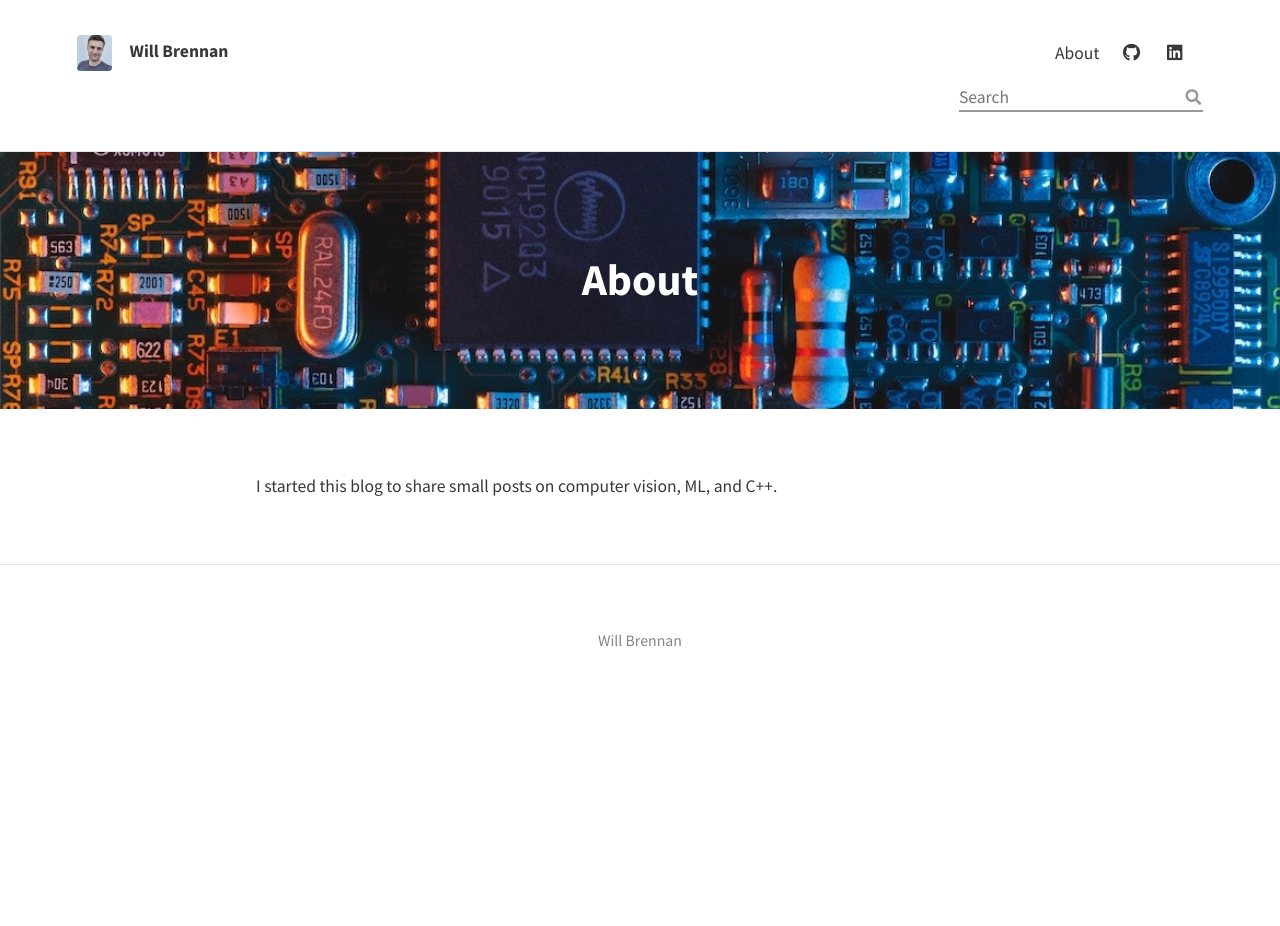
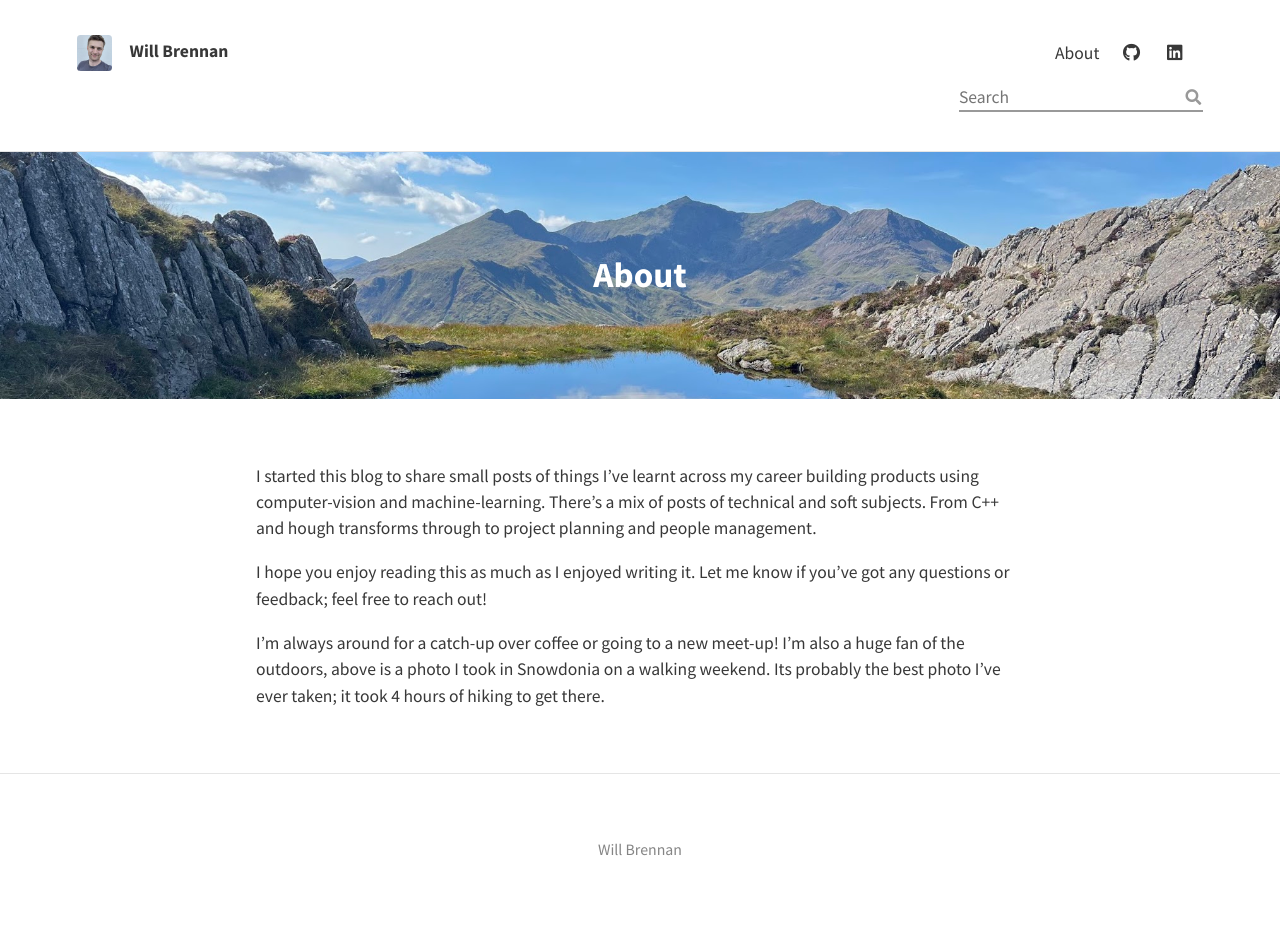
Before and after one commit to WillBrennan/blog, a Jekyll site: the page built from about.md, in a window 1280 px wide. Built offline with Jekyll 4.4.1, drawn with Linux system fonts in a browser that asks for light colours; nearby versions of some CDN libraries; before the commit the page ends 900 px from its top, so only the background shows below that.

Commit message:
updated about page

```diff
--- a/_config.yml
+++ b/_config.yml
@@ -13,9 +13,10 @@ theme_settings:
 
   # Header and footer text
   header_text: >
-     <p>Fun Facts With Will</p>
+     <h2>Fun Facts With Will</h2>
      <p>Mostly on Computer Vision, ML, and C++</p>
-  header_text_feature_image:
+     <p>With all the things in between</p>
+  header_text_feature_image: assets/img/home.jpg
   footer_text: >
    Will Brennan
 
--- a/_layouts/home.html
+++ b/_layouts/home.html
@@ -19,6 +19,12 @@ layout: default
             {{ post.title }}
           </a>
         </h1>
+        <p class="meta">
+          {% if post.tags.size > 0 %}
+            Tag{% if post.tags.size > 1 %}s{% endif %}:
+            {{ post.tags | sort | join: ", " }}
+          {% endif %}
+        </p>
         <p class="meta">
           {{ post.date | date: "%B %-d, %Y" }}
         </p>
--- a/_sass/base/_global.scss
+++ b/_sass/base/_global.scss
@@ -36,7 +36,7 @@ h1, h2, h3, h4, h5, h6 {
   }
 }
 h1 {
-  font-size: 2.5em;
+  font-size: 2em;
 }
 h2 {
   font-size: 2em;
--- a/_sass/base/_variables.scss
+++ b/_sass/base/_variables.scss
@@ -32,6 +32,6 @@ $feature-image-text-color: #fff !default;
 $feature-image-size: cover !default; // options include "cover", "contain", "auto"
 
 // Header description box
-$header-desc-background-color: #F08E00 !default;
+$header-desc-background-color: #649dd8 !default;
 $header-desc-text-color: #FFF !default;
 $header-desc-link-color: #02453D !default;
--- a/_sass/layouts/_posts.scss
+++ b/_sass/layouts/_posts.scss
@@ -23,6 +23,9 @@ article {
   }
   .footnotes {
     font-size: 0.9em;
+  }
+  .highlight {
+    background-color: rgb(245, 245, 245);
   }
 }
 header {
--- a/about.md
+++ b/about.md
@@ -5,4 +5,8 @@ permalink: /about/
 feature-img: "assets/img/about.jpg"
 ---
 
-I started this blog to share small posts on computer vision, ML, and C++.
+I started this blog to share small posts of things I've learnt across my career building products using computer-vision and machine-learning. There's a mix of posts of technical and soft subjects. From C++ and hough transforms through to project planning and people management.
+
+I hope you enjoy reading this as much as I enjoyed writing it. Let me know if you've got any questions or feedback; feel free to reach out!
+
+I'm always around for a catch-up over coffee or going to a new meet-up! I'm also a huge fan of the outdoors, above is a photo I took in Snowdonia on a walking weekend. Its probably the best photo I've ever taken; it took 4 hours of hiking to get there.
```
Also changed, not shown: assets/img/about.jpg, assets/img/home.jpg (added).
